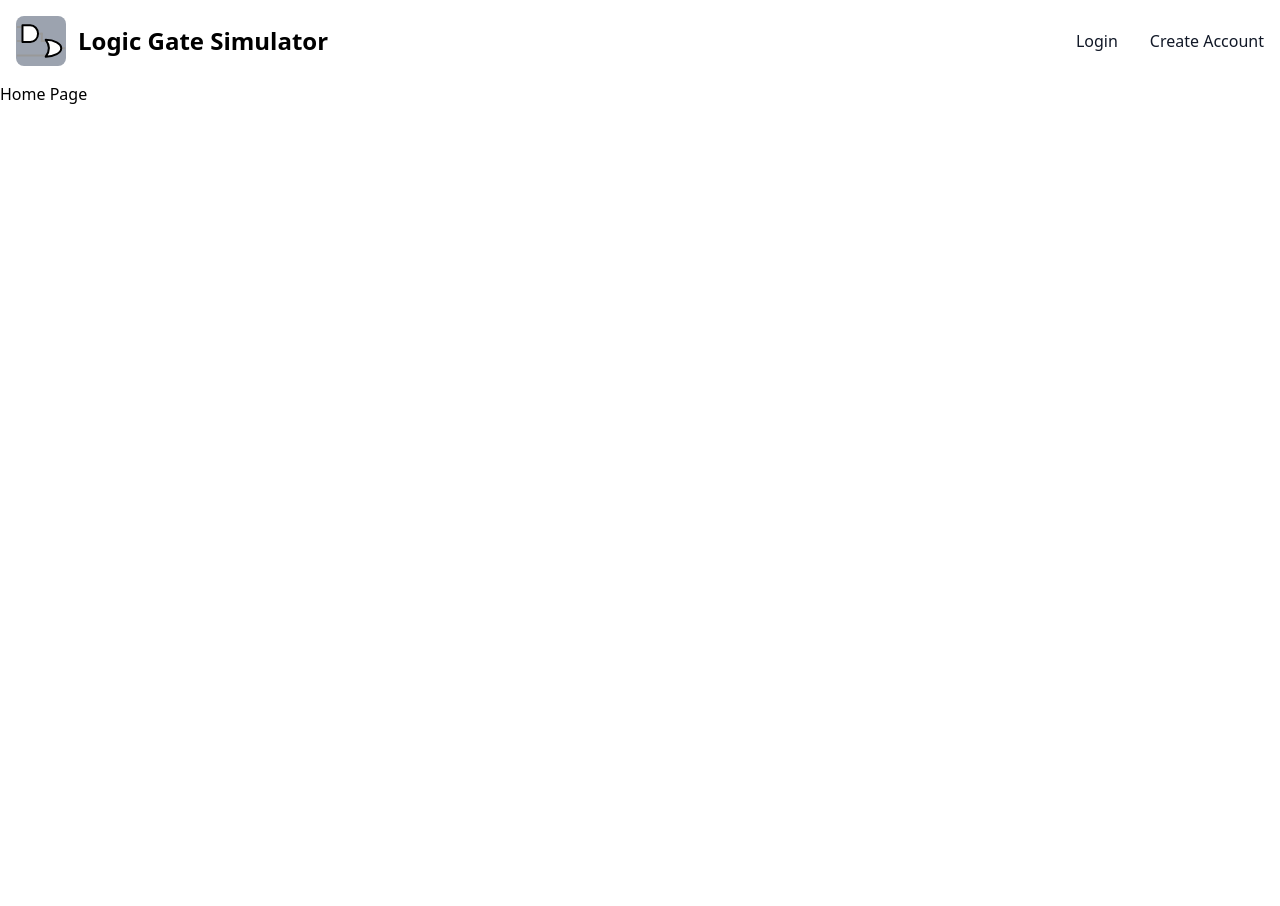
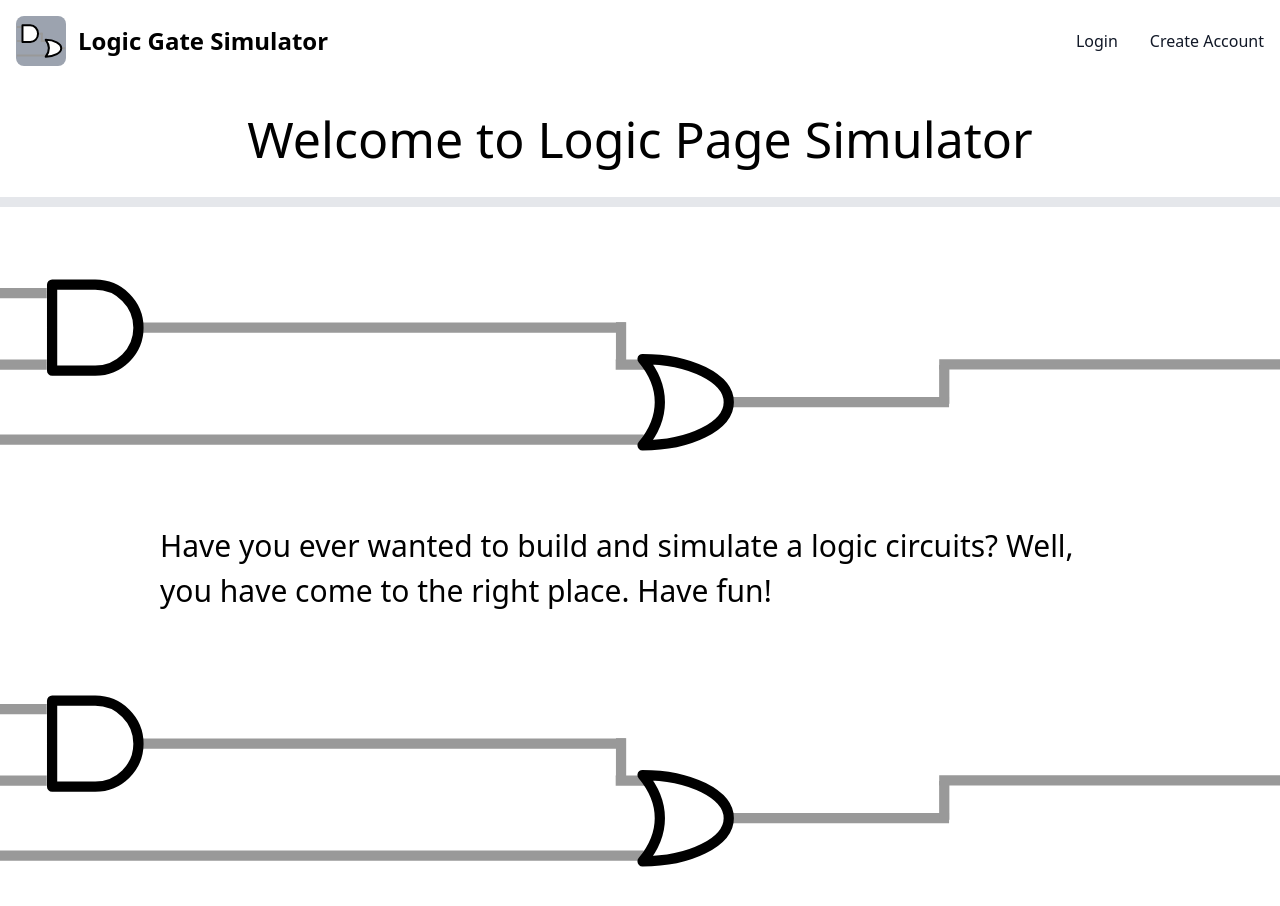
Before and after one commit to timshicha/logic_gate_app, a React (Vite) app in the folder frontend/: page / in a window 1280 px wide. Shown: the top 906 px of the page. Before the commit the page ends 800 px from the top, so only its background shows below. Built offline with nearby package versions, Linux system fonts and the light colour scheme; no server answers.

Commit message:
made home page look nicer

```diff
--- a/frontend/src/components/HomePage.tsx
+++ b/frontend/src/components/HomePage.tsx
@@ -1,9 +1,18 @@
 import React from "react";
+import circuit_img from "@/assets/images/circuit.svg";
 
 export function HomePage() {
 	return (
 		<>
-			Home Page
+			<h1 className={"block text-[50px] m-[20px] text-center"}>Welcome to Logic Page Simulator</h1>
+			<hr className={"border-[5px]"}/>
+
+			<img src={circuit_img} className={"w-full my-[30px]"}/>
+			<p className={"block w-3/4 text-[30px] mt-[30px] mx-auto"}>
+				Have you ever wanted to build and simulate a logic circuits? Well,
+				you have come to the right place. Have fun!
+			</p>
+			<img src={circuit_img} className={"w-full my-[40px]"}/>
 		</>
 	);
 }
```
